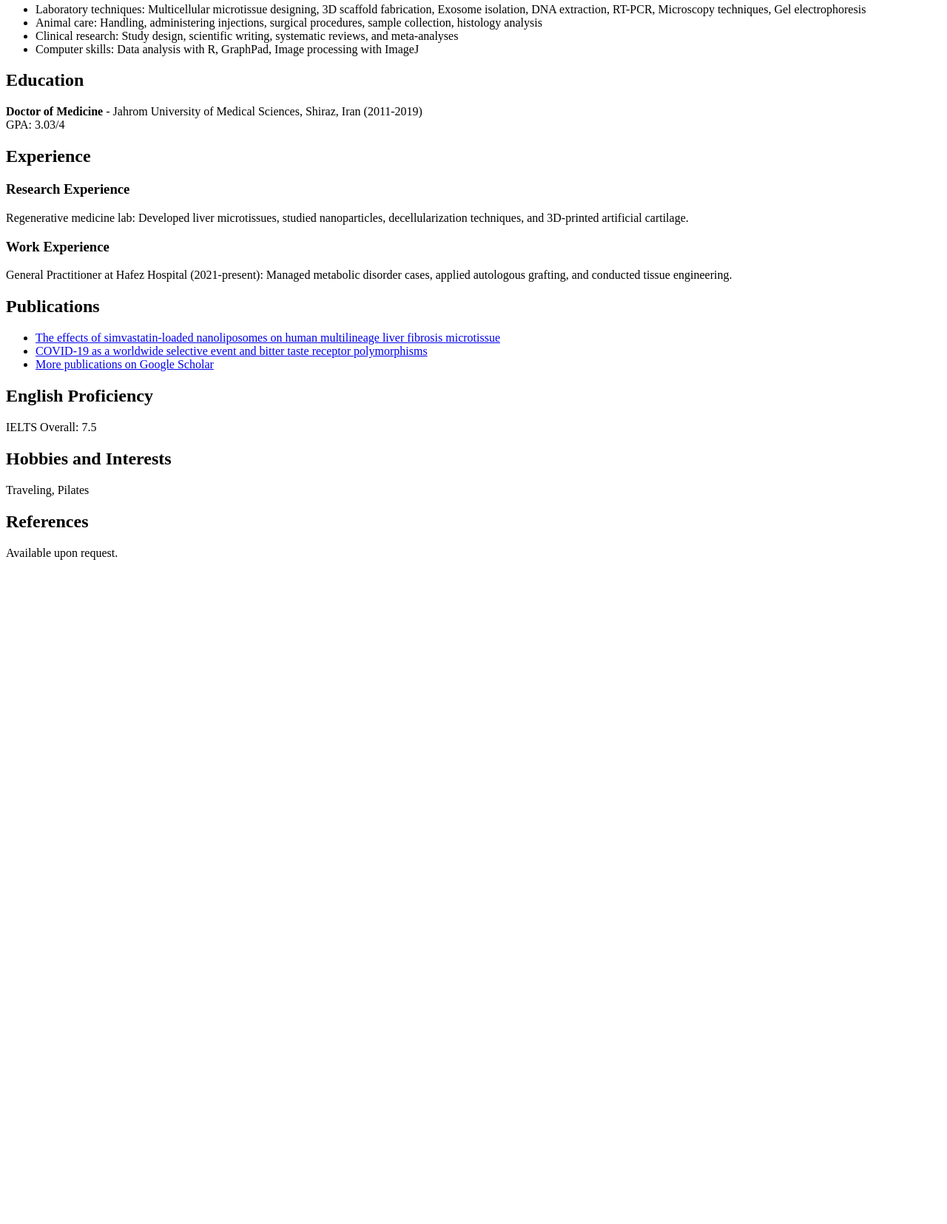
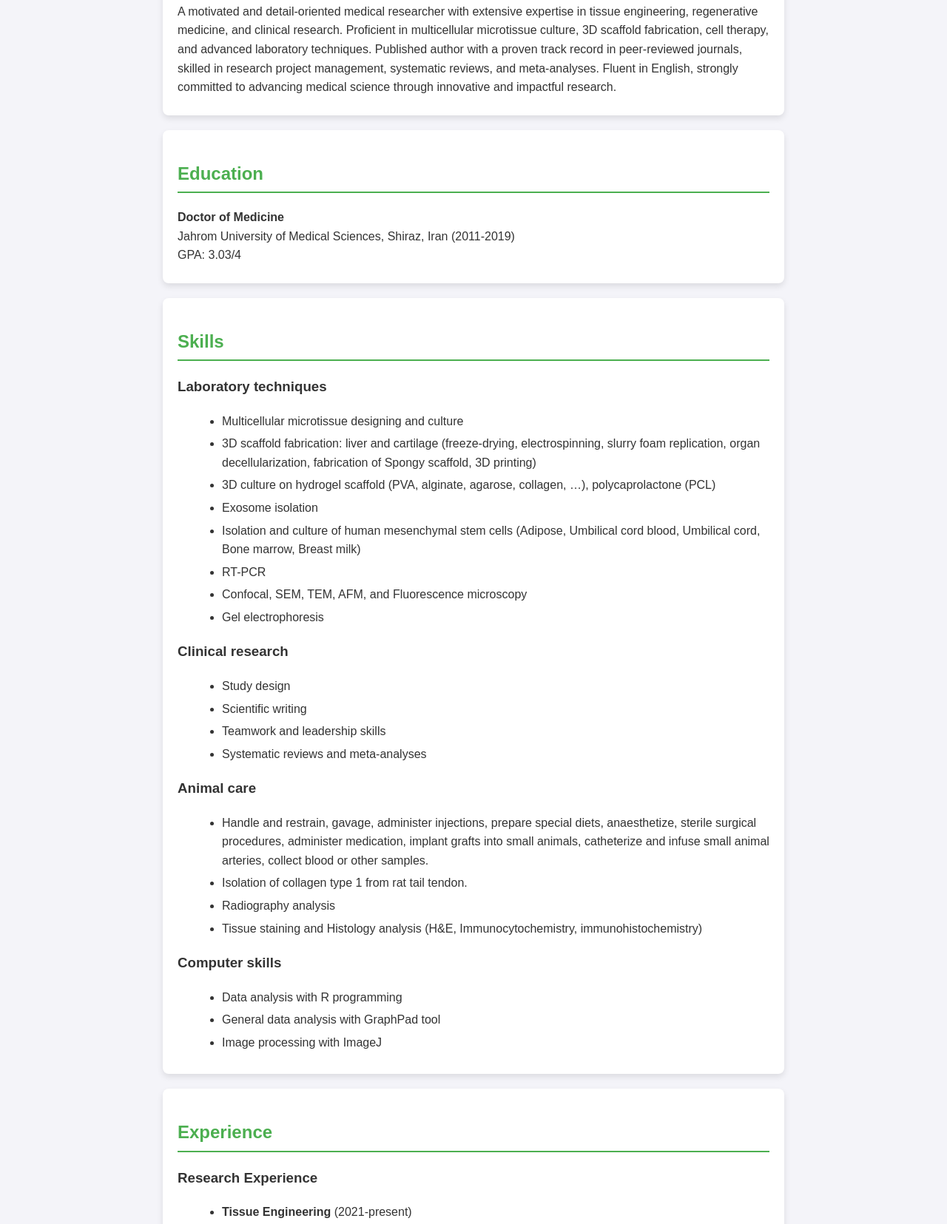
Before and after one commit to Amirhossein-Bagheri/resume, a plain HTML site: page index.html in a window 1280 px wide. Shown: the part 282-1937 px from the top of the page at 74% size. Before the commit the page ends 1055 px from the top, so only its background shows below. Drawn offline with Linux system fonts and the light colour scheme.

Commit message:
Update index.html

```diff
--- a/index.html
+++ b/index.html
@@ -1,6 +1,7 @@
 <!DOCTYPE html>
 <html lang="en">
 <head>
+    <link rel="stylesheet" href="style.css">
     <meta charset="UTF-8">
     <meta name="viewport" content="width=device-width, initial-scale=1.0">
     <title>Shima Parsa - Resume</title>
@@ -11,57 +12,120 @@
         <p>Email: <a href="mailto:shimaparsa.md@gmail.com">shimaparsa.md@gmail.com</a> | Phone: +98 937 493 9316</p>
     </header>
 
-    <section id="profile-summary">
+    <section id="profile-summary" class="section">
         <h2>Profile Summary</h2>
-        <p>A motivated and detail-oriented medical researcher with extensive expertise in tissue engineering, regenerative medicine, and clinical research. Proficient in multicellular microtissue culture, 3D scaffold fabrication, cell therapy, and advanced laboratory techniques. Published author with a proven track record in peer-reviewed journals, skilled in research project management, systematic reviews, and meta-analyses. Fluent in English (IELTS Overall: 7.5), strongly committed to advancing medical science through innovative and impactful research.</p>
+        <p>A motivated and detail-oriented medical researcher with extensive expertise in tissue engineering, regenerative medicine, and clinical research. Proficient in multicellular microtissue culture, 3D scaffold fabrication, cell therapy, and advanced laboratory techniques. Published author with a proven track record in peer-reviewed journals, skilled in research project management, systematic reviews, and meta-analyses. Fluent in English, strongly committed to advancing medical science through innovative and impactful research.</p>
     </section>
 
-    <section id="skills">
+    <section id="education" class="section">
+        <h2>Education</h2>
+        <p><strong>Doctor of Medicine</strong> <br> Jahrom University of Medical Sciences, Shiraz, Iran (2011-2019) <br> GPA: 3.03/4</p>
+    </section>
+
+    <section id="skills" class="section">
         <h2>Skills</h2>
+        <h3>Laboratory techniques</h3>
         <ul>
-            <li>Laboratory techniques: Multicellular microtissue designing, 3D scaffold fabrication, Exosome isolation, DNA extraction, RT-PCR, Microscopy techniques, Gel electrophoresis</li>
-            <li>Animal care: Handling, administering injections, surgical procedures, sample collection, histology analysis</li>
-            <li>Clinical research: Study design, scientific writing, systematic reviews, and meta-analyses</li>
-            <li>Computer skills: Data analysis with R, GraphPad, Image processing with ImageJ</li>
+            <li>Multicellular microtissue designing and culture</li>
+            <li>3D scaffold fabrication: liver and cartilage (freeze-drying, electrospinning, slurry foam replication, organ decellularization, fabrication of Spongy scaffold, 3D printing)</li>
+            <li>3D culture on hydrogel scaffold (PVA, alginate, agarose, collagen, …), polycaprolactone (PCL)</li>
+            <li>Exosome isolation</li>
+            <li>Isolation and culture of human mesenchymal stem cells (Adipose, Umbilical cord blood, Umbilical cord, Bone marrow, Breast milk)</li>
+            <li>RT-PCR</li>
+            <li>Confocal, SEM, TEM, AFM, and Fluorescence microscopy</li>
+            <li>Gel electrophoresis</li>
+        </ul>
+
+        <h3>Clinical research</h3>
+        <ul>
+            <li>Study design</li>
+            <li>Scientific writing</li>
+            <li>Teamwork and leadership skills</li>
+            <li>Systematic reviews and meta-analyses</li>
+        </ul>
+
+        <h3>Animal care</h3>
+        <ul>
+            <li>Handle and restrain, gavage, administer injections, prepare special diets, anaesthetize, sterile surgical procedures, administer medication, implant grafts into small animals, catheterize and infuse small animal arteries, collect blood or other samples.</li>
+            <li>Isolation of collagen type 1 from rat tail tendon.</li>
+            <li>Radiography analysis</li>
+            <li>Tissue staining and Histology analysis (H&E, Immunocytochemistry, immunohistochemistry)</li>
+        </ul>
+
+        <h3>Computer skills</h3>
+        <ul>
+            <li>Data analysis with R programming</li>
+            <li>General data analysis with GraphPad tool</li>
+            <li>Image processing with ImageJ</li>
         </ul>
     </section>
 
-    <section id="education">
-        <h2>Education</h2>
-        <p><strong>Doctor of Medicine</strong> - Jahrom University of Medical Sciences, Shiraz, Iran (2011-2019) <br> GPA: 3.03/4</p>
+    <section id="experience" class="section">
+        <h2>Experience</h2>
+        <h3>Research Experience</h3>
+        <ul>
+            <li><strong>Tissue Engineering</strong> (2021-present)</li>
+        </ul>
+        <p>During 3 years at the regenerative medicine lab, I developed liver microtissues with a natural human liver cell ratio used to explore the effects of nanoparticles, human Wharton's jelly-derived mesenchymal stem cell (hWJ-MSC) exosomes, and Nicotinamide on fatty liver disease. Additionally, I investigated decellularization techniques for liver and cartilage tissues, aiming to minimize damage to the extracellular matrix. So far, this work suggests 3D-printed artificial cartilage with type I collagen, potentially aided by natural anti-inflammatory agents like Boswellic acid, could be a future alternative for cartilage implants.</p>
+        <ul>
+            <li><strong>Cell Therapy</strong> (2021-present)</li>
+        </ul>
+        <p>Utilized mesenchymal stem cells and stem cell-derived exosomes to develop therapeutic approaches for liver and cartilage regeneration, with a focus on optimizing cell-based repair and regeneration techniques.</p>
+        <ul>
+            <li><strong>Systematic Reviews and Meta-analysis</strong> (2019-present)</li>
+        </ul>
+        <p>Designed and managed research investigation of pathogens associated with human morbidity and mortality and potential therapeutic approaches in mitigating diverse stressors, including metabolic disorders and physical and chemical stress factors.</p>
+        <ul>
+            <li><strong>Conducting Surveys</strong> (2021-2023)</li>
+        </ul>
+        <p>In two international projects, I developed an online survey that asked the participants whether they contracted COVID-19, their symptoms, time to recover, vaccination stage, and their frequency of eating various types of foods/beverages. The survey was developed in 10 different languages.</p>
+
+        <h3>Work Experience</h3>
+        <ul>
+            <li><strong>Research Assistant</strong> (2020-present)</li>
+            <li><strong>General Practitioner</strong> (2019-present)</li>
+        </ul>
+        <p>Managing metabolic disorder cases and tissue engineering and applying autologous grafting for diabetic foot at Clean room and surgery wards at Hafez Hospital, a tertiary healthcare center in southern Iran, Shiraz University of Medical Sciences, Shiraz, Iran.</p>
     </section>
 
-    <section id="experience">
-        <h2>Experience</h2>
-        <h3>Research Experience</h3>
-        <p>Regenerative medicine lab: Developed liver microtissues, studied nanoparticles, decellularization techniques, and 3D-printed artificial cartilage.</p>
-
-        <h3>Work Experience</h3>
-        <p>General Practitioner at Hafez Hospital (2021-present): Managed metabolic disorder cases, applied autologous grafting, and conducted tissue engineering.</p>
-    </section>
-
-    <section id="publications">
+    <section id="publications" class="section">
         <h2>Publications</h2>
+        <h3><strong>Published</strong></h3>
         <ul>
             <li><a href="https://onlinelibrary.wiley.com/doi/full/10.1111/jcmm.18529">The effects of simvastatin-loaded nanoliposomes on human multilineage liver fibrosis microtissue</a></li>
             <li><a href="https://www.sciencedirect.com/science/article/pii/S0141813021003482">COVID-19 as a worldwide selective event and bitter taste receptor polymorphisms</a></li>
+            <li><a href="https://onlinelibrary.wiley.com/doi/pdf/10.1111/jcmm.70040">Enhancing bone regeneration: Unleashing the potential of magnetic nanoparticles in a microtissue model</a></li>
+            <li><a href="https://www.frontiersin.org/articles/10.3389/fendo.2023.1119553/pdf">Protective effects of melatonin against the toxic effects of environmental pollutants and heavy metals on testicular tissue: A systematic review and meta-analysis of animal studies</a></li>
+            <li><a href="https://www.medrxiv.org/content/medrxiv/early/2020/08/31/2020.08.25.20181453.full.pdf">Phosphate Levels and Pulmonary Damage in COVID-19 Patients Based on CO-RADS Scheme</a></li>
+            <li><a href="https://www.frontiersin.org/journals/endocrinology/articles/10.3389/fendo.2023.1123999/pdf">“Protective effects of melatonin against physical injuries to testicular tissue: A systematic review and meta-analysis of animal models</a></li>
+            <li><a href="https://www.ncbi.nlm.nih.gov/pmc/articles/PMC10711289/">The Effect of Mesenchymal Stem Cells Derived-Conditioned Media in Combination with Oral Anti-Androgenic Drugs on Male Pattern Baldness: An Animal Study</a></li>
             <li><a href="https://scholar.google.com/citations?user=PxmL7z0AAAAJ&hl=en">More publications on Google Scholar</a></li>
+        </ul>
+        <h3><strong>In Review</strong></h3>
+        <ul>
+            <li>Shima Parsa, Mahsa Sani, et al. “3D Printing of Decellularized ECM Scaffolds with Boswellic Acid: A Novel Approach for Cartilage Regeneration”.</li>
+            <li>Farnaz Sani, Shima Parsa, et al. “Shape Memory Laponite Scaffold for Upper Extremity Bone Regeneration”.</li>
         </ul>
     </section>
 
-    <section id="english-proficiency">
+    <section id="english-proficiency" class="section">
         <h2>English Proficiency</h2>
-        <p>IELTS Overall: 7.5</p>
+        <p><strong>IELTS Academic:</strong>7.5 (Overall Score)</p>
     </section>
 
-    <section id="hobbies">
+    <section id="hobbies" class="section">
         <h2>Hobbies and Interests</h2>
-        <p>Traveling, Pilates</p>
+        <ul>
+            <li>Traveling</li>
+            <li>Pilates</li>
+        </ul>
     </section>
 
-    <section id="references">
+    <section id="references" class="section">
         <h2>References</h2>
         <p>Available upon request.</p>
     </section>
+
+    <script src="script.js"></script>
 </body>
 </html>
```
